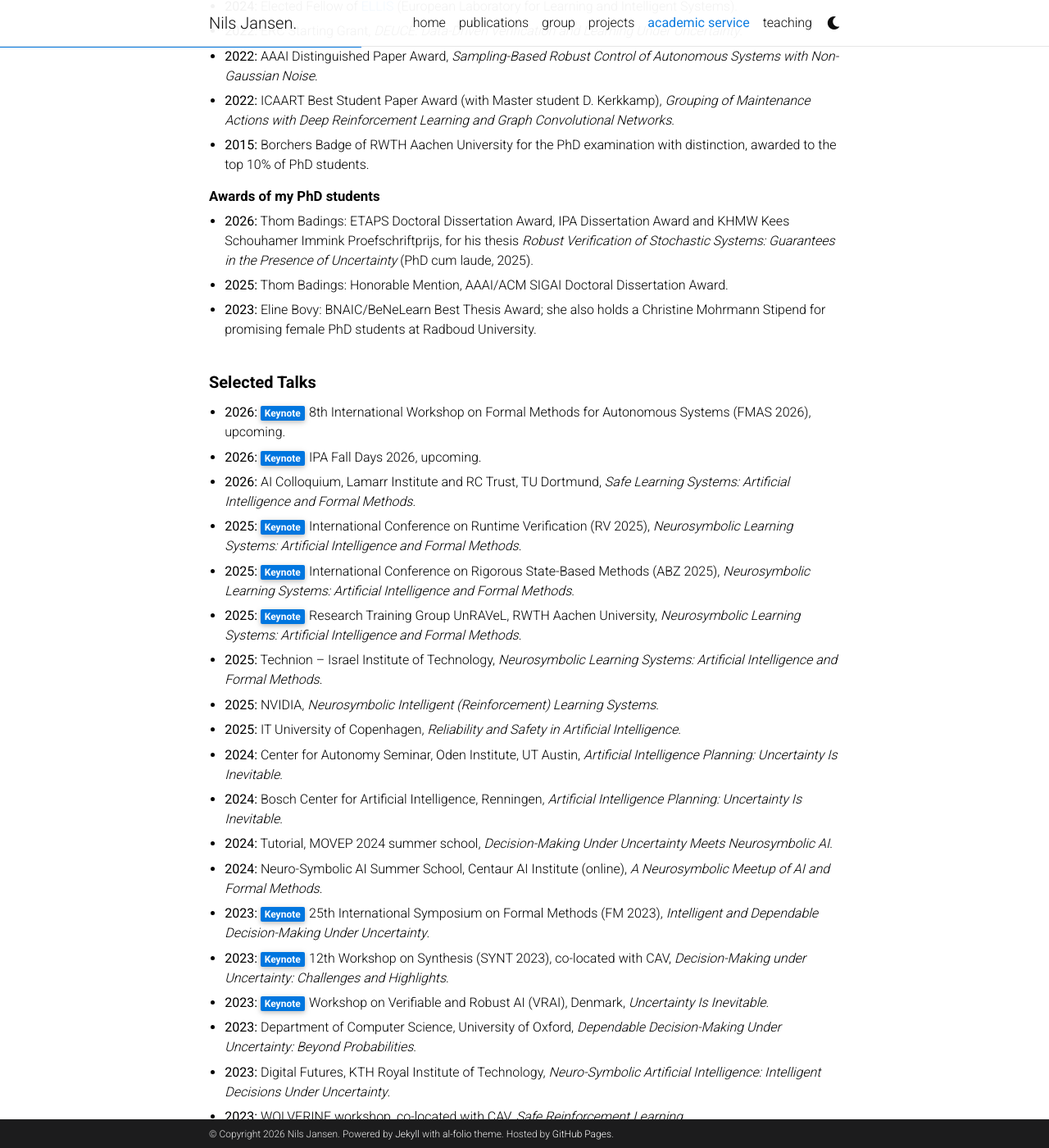
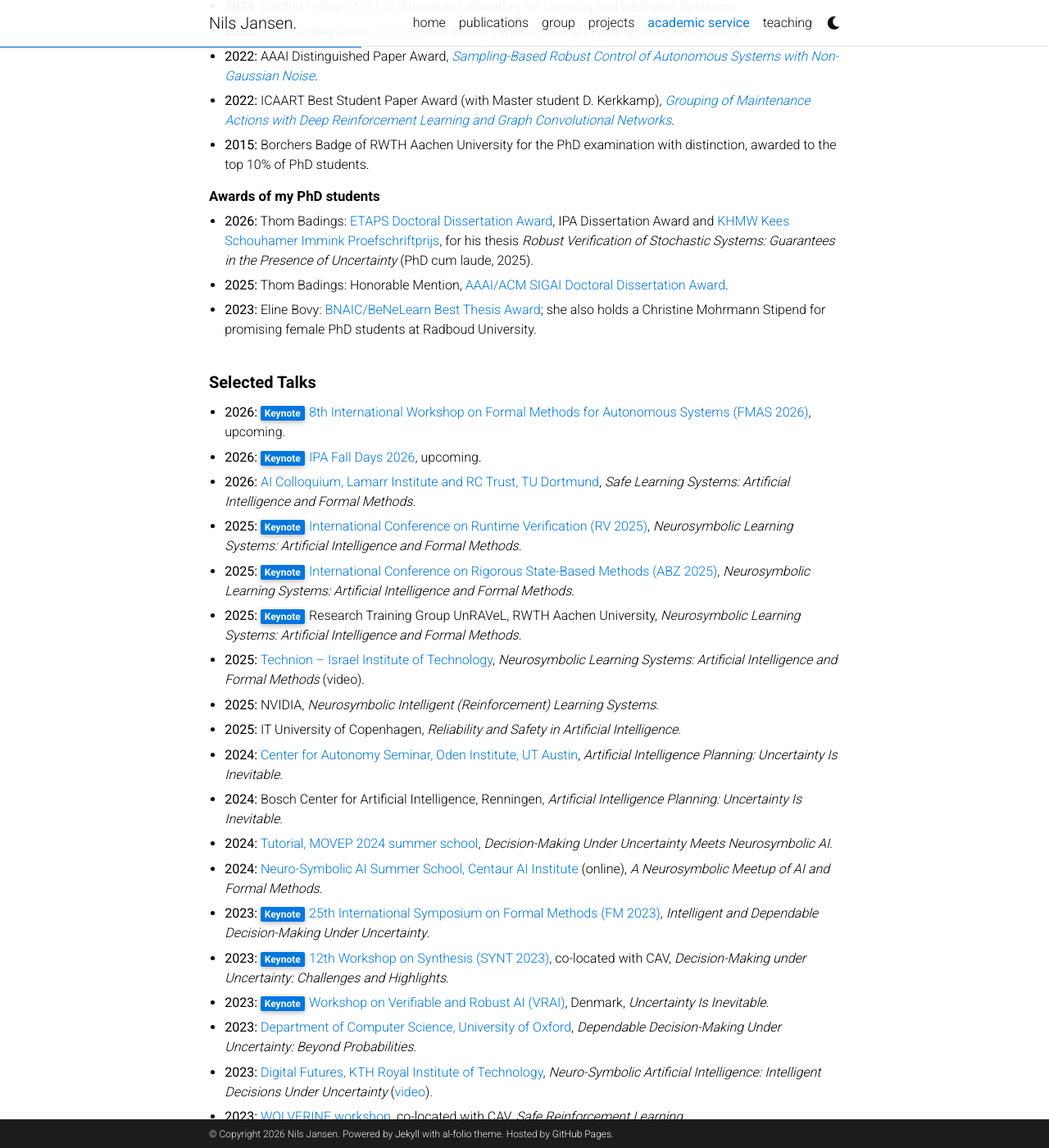
Before and after one commit to njansen123/njansen123.github.io, a Jekyll site: the page built from _pages/service.md, in a window 1280 px wide and 1400 px high, scrolled down 1043 px. Shown: the whole window at 82% size. Built offline with Jekyll 4.4.1, drawn with Linux system fonts in a browser that asks for light colours; comment, search, counter and statistics services are not loaded; a style sheet for code colours, icons or effects is not loaded; some of the changed text lies outside the part shown.

Commit message:
Service: link venues, talks, media, awards and events
Co-Authored-By: Claude Opus 5.5 <noreply@anthropic.com>
Claude-Session: https://claude.ai/code/session_01GhL6EQJyd4JpUX8UuWBmeQ

```diff
--- a/_pages/service.md
+++ b/_pages/service.md
@@ -59,14 +59,14 @@ redirect_from:
 <div class="service-section">
 <h2 class="category">Program Committees</h2>
 
-<p><b>Steering committee:</b> QEST (International Conference on Quantitative Evaluation of SysTems), since 2023.</p>
+<p><b>Steering committee:</b> <a href="https://www.qest.org/" target="_blank">QEST</a> (International Conference on Quantitative Evaluation of SysTems), since 2023.</p>
 
 <div class="service-timeline">
 
 <div class="year-row">
   <div class="year-label">2027</div>
   <div class="year-items">
-    <span class="service-pill chair">CAV (Area Chair)</span>
+    <span class="service-pill chair"><a href="https://conferences.i-cav.org/2027/" target="_blank">CAV (Area Chair)</a></span>
   </div>
 </div>
 
@@ -75,30 +75,30 @@ redirect_from:
   <div class="year-items">
     <span class="service-pill"><a href="https://2026.ijcai.org/" target="_blank">IJCAI (SPC)</a></span>
     <span class="service-pill"><a href="https://aaai.org/conference/aaai/aaai-26/" target="_blank">AAAI (SPC)</a></span>
-    <span class="service-pill">FMCAD</span>
-    <span class="service-pill">TACAS</span>
+    <span class="service-pill"><a href="https://fmcad.org/FMCAD26/" target="_blank">FMCAD</a></span>
+    <span class="service-pill"><a href="https://etaps.org/2026/conferences/tacas/" target="_blank">TACAS</a></span>
   </div>
 </div>
 
 <div class="year-row">
   <div class="year-label">2025</div>
   <div class="year-items">
-    <span class="service-pill chair"><a href="https://iclr.cc/" target="_blank">ICLR (Area Chair)</a></span>
-    <span class="service-pill">AAAI</span>
-    <span class="service-pill">QEST</span>
-    <span class="service-pill">NeurIPS</span>
-    <span class="service-pill">NFM</span>
+    <span class="service-pill chair"><a href="https://iclr.cc/Conferences/2025" target="_blank">ICLR (Area Chair)</a></span>
+    <span class="service-pill"><a href="https://aaai.org/conference/aaai/aaai-25/" target="_blank">AAAI</a></span>
+    <span class="service-pill"><a href="https://www.qest.org/qest-formats-2025" target="_blank">QEST</a></span>
+    <span class="service-pill"><a href="https://neurips.cc/Conferences/2025" target="_blank">NeurIPS</a></span>
+    <span class="service-pill"><a href="https://shemesh.larc.nasa.gov/nfm2025/" target="_blank">NFM</a></span>
   </div>
 </div>
 
 <div class="year-row">
   <div class="year-label">2024</div>
   <div class="year-items">
-    <span class="service-pill chair"><a href="https://www.aamas2024-conference.auckland.ac.nz/" target="_blank">AAMAS (Area Chair)</a></span>
-    <span class="service-pill">TACAS</span>
-    <span class="service-pill">AAAI</span>
-    <span class="service-pill">QEST</span>
-    <span class="service-pill">NeurIPS</span>
+    <span class="service-pill chair"><a href="https://www.ifaamas.org/AAMAS/aamas2024/" target="_blank">AAMAS (Area Chair)</a></span>
+    <span class="service-pill"><a href="https://etaps.org/2024/conferences/tacas/" target="_blank">TACAS</a></span>
+    <span class="service-pill"><a href="https://aaai.org/conference/aaai/aaai-24/" target="_blank">AAAI</a></span>
+    <span class="service-pill"><a href="https://www.qest.org/qest-formats-2024" target="_blank">QEST</a></span>
+    <span class="service-pill"><a href="https://neurips.cc/Conferences/2024" target="_blank">NeurIPS</a></span>
   </div>
 </div>
 
@@ -106,28 +106,28 @@ redirect_from:
   <div class="year-label">2023</div>
   <div class="year-items">
     <span class="service-pill chair"><a href="https://www.qest.org/qest2023/" target="_blank">QEST (co-chair)</a></span>
-    <span class="service-pill">ICLR</span>
-    <span class="service-pill">IJCAI</span>
-    <span class="service-pill">ICML</span>
-    <span class="service-pill">NeurIPS</span>
-    <span class="service-pill">SETTA</span>
-    <span class="service-pill">AAAI</span>
+    <span class="service-pill"><a href="https://iclr.cc/Conferences/2023" target="_blank">ICLR</a></span>
+    <span class="service-pill"><a href="https://ijcai-23.org/" target="_blank">IJCAI</a></span>
+    <span class="service-pill"><a href="https://icml.cc/Conferences/2023" target="_blank">ICML</a></span>
+    <span class="service-pill"><a href="https://neurips.cc/Conferences/2023" target="_blank">NeurIPS</a></span>
+    <span class="service-pill"><a href="https://link.springer.com/978-981-99-8663-7" target="_blank">SETTA</a></span>
+    <span class="service-pill"><a href="https://aaai-23.aaai.org/" target="_blank">AAAI</a></span>
   </div>
 </div>
 
 <div class="year-row">
   <div class="year-label">2022</div>
   <div class="year-items">
-    <span class="service-pill"><a href="" target="_blank">IJCAI</a></span>
-    <span class="service-pill"><a href="" target="_blank">AAMAS</a></span>
-    <span class="service-pill"><a href="" target="_blank">AAAI</a></span>
-    <span class="service-pill"><a href="https://iclr.cc/" target="_blank">ICLR</a></span>
-    <span class="service-pill"><a href="https://nips.cc/Conferences/2022" target="_blank">NeurIPS</a></span>
-    <span class="service-pill">QEST</span>
-    <span class="service-pill">ICML</span>
-    <span class="service-pill">MOVEP</span>
-    <span class="service-pill">BNAIC/BeNeLearn</span>
-    <span class="service-pill">COMPSAC</span>
+    <span class="service-pill"><a href="https://ijcai-22.org/" target="_blank">IJCAI</a></span>
+    <span class="service-pill"><a href="https://aamas2022-conference.auckland.ac.nz/" target="_blank">AAMAS</a></span>
+    <span class="service-pill"><a href="https://aaai.org/Conferences/AAAI-22/" target="_blank">AAAI</a></span>
+    <span class="service-pill"><a href="https://iclr.cc/Conferences/2022" target="_blank">ICLR</a></span>
+    <span class="service-pill"><a href="https://neurips.cc/Conferences/2022" target="_blank">NeurIPS</a></span>
+    <span class="service-pill"><a href="https://www.qest.org/qest2022/" target="_blank">QEST</a></span>
+    <span class="service-pill"><a href="https://icml.cc/Conferences/2022" target="_blank">ICML</a></span>
+    <span class="service-pill"><a href="https://movep2022.cs.aau.dk/" target="_blank">MOVEP</a></span>
+    <span class="service-pill"><a href="https://bnaic2022.uantwerpen.be/" target="_blank">BNAIC/BeNeLearn</a></span>
+    <span class="service-pill"><a href="https://ieeecompsac.computer.org/2022/" target="_blank">COMPSAC</a></span>
   </div>
 </div>
 
@@ -142,8 +142,8 @@ redirect_from:
     <span class="service-pill"><a href="https://conf.researchr.org/track/ecoop-issta-2021/ecoop-issta-2021-spin" target="_blank">SPIN</a></span>
     <span class="service-pill"><a href="https://aaai.org/Conferences/AAAI-21/" target="_blank">AAAI</a></span>
     <span class="service-pill"><a href="https://sites.uclouvain.be/adhs21/" target="_blank">ADHS</a></span>
-    <span class="service-pill"><a href="https://iclr.cc/" target="_blank">ICLR</a></span>
-    <span class="service-pill"><a href="" target="_blank">FASE</a></span>
+    <span class="service-pill"><a href="https://iclr.cc/Conferences/2021" target="_blank">ICLR</a></span>
+    <span class="service-pill"><a href="https://etaps.org/2021/fase.html" target="_blank">FASE</a></span>
   </div>
 </div>
 
@@ -162,8 +162,8 @@ redirect_from:
 <div class="year-row">
   <div class="year-label">2019</div>
   <div class="year-items">
-    <span class="service-pill"><a href="https://nips.cc" target="_blank">NeurIPS</a></span>
-    <span class="service-pill">IJCAI</span>
+    <span class="service-pill"><a href="https://neurips.cc/Conferences/2019" target="_blank">NeurIPS</a></span>
+    <span class="service-pill"><a href="https://www.ijcai19.org/" target="_blank">IJCAI</a></span>
     <span class="service-pill"><a href="http://www.qest.org/qest2019/" target="_blank">QEST</a></span>
     <span class="service-pill"><a href="https://e-nns.org/icann2019/" target="_blank">ICANN</a></span>
     <span class="service-pill"><a href="http://www4.comp.polyu.edu.hk/~csguannan/setta19/" target="_blank">SETTA</a></span>
@@ -200,44 +200,44 @@ redirect_from:
 
 <ul class="service-list">
   <li><b>2024:</b> Elected Fellow of <a href="https://ellis.eu/person/nils-jansen" target="_blank">ELLIS</a> (European Laboratory for Learning and Intelligent Systems).</li>
-  <li><b>2022:</b> ERC Starting Grant, <i>DEUCE: Data-Driven Verification and Learning Under Uncertainty</i>.</li>
-  <li><b>2022:</b> AAAI Distinguished Paper Award, <i>Sampling-Based Robust Control of Autonomous Systems with Non-Gaussian Noise</i>.</li>
-  <li><b>2022:</b> ICAART Best Student Paper Award (with Master student D. Kerkkamp), <i>Grouping of Maintenance Actions with Deep Reinforcement Learning and Graph Convolutional Networks</i>.</li>
+  <li><b>2022:</b> ERC Starting Grant, <i><a href="https://cordis.europa.eu/project/id/101077178" target="_blank">DEUCE</a>: Data-Driven Verification and Learning Under Uncertainty</i>.</li>
+  <li><b>2022:</b> AAAI Distinguished Paper Award, <i><a href="https://ojs.aaai.org/index.php/AAAI/article/view/21201" target="_blank">Sampling-Based Robust Control of Autonomous Systems with Non-Gaussian Noise</a></i>.</li>
+  <li><b>2022:</b> ICAART Best Student Paper Award (with Master student D. Kerkkamp), <i><a href="https://www.scitepress.org/Papers/2022/109075/" target="_blank">Grouping of Maintenance Actions with Deep Reinforcement Learning and Graph Convolutional Networks</a></i>.</li>
   <li><b>2015:</b> Borchers Badge of RWTH Aachen University for the PhD examination with distinction, awarded to the top 10% of PhD students.</li>
 </ul>
 
 <h3 class="mt-3" style="font-size:1.05rem;font-weight:600;">Awards of my PhD students</h3>
 <ul class="service-list">
-  <li><b>2026:</b> Thom Badings: ETAPS Doctoral Dissertation Award, IPA Dissertation Award and KHMW Kees Schouhamer Immink Proefschriftprijs, for his thesis <i>Robust Verification of Stochastic Systems: Guarantees in the Presence of Uncertainty</i> (PhD cum laude, 2025).</li>
-  <li><b>2025:</b> Thom Badings: Honorable Mention, AAAI/ACM SIGAI Doctoral Dissertation Award.</li>
-  <li><b>2023:</b> Eline Bovy: BNAIC/BeNeLearn Best Thesis Award; she also holds a Christine Mohrmann Stipend for promising female PhD students at Radboud University.</li>
+  <li><b>2026:</b> Thom Badings: <a href="https://etaps.org/awards/doctoral-dissertation/" target="_blank">ETAPS Doctoral Dissertation Award</a>, IPA Dissertation Award and <a href="https://khmw.nl/interview-met-thom-badings-winnaar-kees-schouhamer-immink-proefschriftprijs/" target="_blank">KHMW Kees Schouhamer Immink Proefschriftprijs</a>, for his thesis <i>Robust Verification of Stochastic Systems: Guarantees in the Presence of Uncertainty</i> (PhD cum laude, 2025).</li>
+  <li><b>2025:</b> Thom Badings: Honorable Mention, <a href="https://erlangenhub.ox.ac.uk/thom-badings-aaai-2026-honourable-mention/" target="_blank">AAAI/ACM SIGAI Doctoral Dissertation Award</a>.</li>
+  <li><b>2023:</b> Eline Bovy: <a href="https://ii.tudelft.nl/bnvki/conference-report-bnaic-benelearn-2023/" target="_blank">BNAIC/BeNeLearn Best Thesis Award</a>; she also holds a Christine Mohrmann Stipend for promising female PhD students at Radboud University.</li>
 </ul>
 </div>
 
 <div class="service-section mt-4">
 <h2 class="category">Selected Talks</h2>
 <ul class="service-list">
-  <li><b>2026:</b> <span class="badge" style="background:var(--global-theme-color,#0076df);color:#fff;font-weight:600;margin-right:.35rem;">Keynote</span>8th International Workshop on Formal Methods for Autonomous Systems (FMAS 2026), upcoming.</li>
-  <li><b>2026:</b> <span class="badge" style="background:var(--global-theme-color,#0076df);color:#fff;font-weight:600;margin-right:.35rem;">Keynote</span>IPA Fall Days 2026, upcoming.</li>
-  <li><b>2026:</b> AI Colloquium, Lamarr Institute and RC Trust, TU Dortmund, <i>Safe Learning Systems: Artificial Intelligence and Formal Methods</i>.</li>
-  <li><b>2025:</b> <span class="badge" style="background:var(--global-theme-color,#0076df);color:#fff;font-weight:600;margin-right:.35rem;">Keynote</span>International Conference on Runtime Verification (RV 2025), <i>Neurosymbolic Learning Systems: Artificial Intelligence and Formal Methods</i>.</li>
-  <li><b>2025:</b> <span class="badge" style="background:var(--global-theme-color,#0076df);color:#fff;font-weight:600;margin-right:.35rem;">Keynote</span>International Conference on Rigorous State-Based Methods (ABZ 2025), <i>Neurosymbolic Learning Systems: Artificial Intelligence and Formal Methods</i>.</li>
+  <li><b>2026:</b> <span class="badge" style="background:var(--global-theme-color,#0076df);color:#fff;font-weight:600;margin-right:.35rem;">Keynote</span><a href="https://fmasworkshop.github.io/FMAS2026/" target="_blank">8th International Workshop on Formal Methods for Autonomous Systems (FMAS 2026)</a>, upcoming.</li>
+  <li><b>2026:</b> <span class="badge" style="background:var(--global-theme-color,#0076df);color:#fff;font-weight:600;margin-right:.35rem;">Keynote</span><a href="https://ipa.win.tue.nl/" target="_blank">IPA Fall Days 2026</a>, upcoming.</li>
+  <li><b>2026:</b> <a href="https://lamarr-institute.org/events/ai-colloquium-with-prof-dr-jansen-on-safe-learning-systems-artificial-intelligence-and-formal-method/" target="_blank">AI Colloquium, Lamarr Institute and RC Trust, TU Dortmund</a>, <i>Safe Learning Systems: Artificial Intelligence and Formal Methods</i>.</li>
+  <li><b>2025:</b> <span class="badge" style="background:var(--global-theme-color,#0076df);color:#fff;font-weight:600;margin-right:.35rem;">Keynote</span><a href="https://rv25.isec.tugraz.at/?page_id=24" target="_blank">International Conference on Runtime Verification (RV 2025)</a>, <i>Neurosymbolic Learning Systems: Artificial Intelligence and Formal Methods</i>.</li>
+  <li><b>2025:</b> <span class="badge" style="background:var(--global-theme-color,#0076df);color:#fff;font-weight:600;margin-right:.35rem;">Keynote</span><a href="https://abz-conf.org/site/2025/keynotes" target="_blank">International Conference on Rigorous State-Based Methods (ABZ 2025)</a>, <i>Neurosymbolic Learning Systems: Artificial Intelligence and Formal Methods</i>.</li>
   <li><b>2025:</b> <span class="badge" style="background:var(--global-theme-color,#0076df);color:#fff;font-weight:600;margin-right:.35rem;">Keynote</span>Research Training Group UnRAVeL, RWTH Aachen University, <i>Neurosymbolic Learning Systems: Artificial Intelligence and Formal Methods</i>.</li>
-  <li><b>2025:</b> Technion &ndash; Israel Institute of Technology, <i>Neurosymbolic Learning Systems: Artificial Intelligence and Formal Methods</i>.</li>
+  <li><b>2025:</b> <a href="https://www.youtube.com/watch?v=Au_QDBiCMdI" target="_blank">Technion &ndash; Israel Institute of Technology</a>, <i>Neurosymbolic Learning Systems: Artificial Intelligence and Formal Methods</i> (video).</li>
   <li><b>2025:</b> NVIDIA, <i>Neurosymbolic Intelligent (Reinforcement) Learning Systems</i>.</li>
   <li><b>2025:</b> IT University of Copenhagen, <i>Reliability and Safety in Artificial Intelligence</i>.</li>
-  <li><b>2024:</b> Center for Autonomy Seminar, Oden Institute, UT Austin, <i>Artificial Intelligence Planning: Uncertainty Is Inevitable</i>.</li>
+  <li><b>2024:</b> <a href="https://autonomy.oden.utexas.edu/events/center-autonomy-seminar-nils-jansen" target="_blank">Center for Autonomy Seminar, Oden Institute, UT Austin</a>, <i>Artificial Intelligence Planning: Uncertainty Is Inevitable</i>.</li>
   <li><b>2024:</b> Bosch Center for Artificial Intelligence, Renningen, <i>Artificial Intelligence Planning: Uncertainty Is Inevitable</i>.</li>
-  <li><b>2024:</b> Tutorial, MOVEP 2024 summer school, <i>Decision-Making Under Uncertainty Meets Neurosymbolic AI</i>.</li>
-  <li><b>2024:</b> Neuro-Symbolic AI Summer School, Centaur AI Institute (online), <i>A Neurosymbolic Meetup of AI and Formal Methods</i>.</li>
-  <li><b>2023:</b> <span class="badge" style="background:var(--global-theme-color,#0076df);color:#fff;font-weight:600;margin-right:.35rem;">Keynote</span>25th International Symposium on Formal Methods (FM 2023), <i>Intelligent and Dependable Decision-Making Under Uncertainty</i>.</li>
-  <li><b>2023:</b> <span class="badge" style="background:var(--global-theme-color,#0076df);color:#fff;font-weight:600;margin-right:.35rem;">Keynote</span>12th Workshop on Synthesis (SYNT 2023), co-located with CAV, <i>Decision-Making under Uncertainty: Challenges and Highlights</i>.</li>
-  <li><b>2023:</b> <span class="badge" style="background:var(--global-theme-color,#0076df);color:#fff;font-weight:600;margin-right:.35rem;">Keynote</span>Workshop on Verifiable and Robust AI (VRAI), Denmark, <i>Uncertainty Is Inevitable</i>.</li>
-  <li><b>2023:</b> Department of Computer Science, University of Oxford, <i>Dependable Decision-Making Under Uncertainty: Beyond Probabilities</i>.</li>
-  <li><b>2023:</b> Digital Futures, KTH Royal Institute of Technology, <i>Neuro-Symbolic Artificial Intelligence: Intelligent Decisions Under Uncertainty</i>.</li>
-  <li><b>2023:</b> WOLVERINE workshop, co-located with CAV, <i>Safe Reinforcement Learning</i>.</li>
-  <li><b>2022:</b> 1st Workshop on Safe Reinforcement Learning, co-located with IJCAI, <i>Safe RL: A Collection of Flavors</i>.</li>
-  <li><b>2022:</b> RL-CONFORM workshop, co-located with IROS, <i>Safe Reinforcement Learning under Partial Observability</i>.</li>
+  <li><b>2024:</b> <a href="https://movep24.irisa.fr/programme/" target="_blank">Tutorial, MOVEP 2024 summer school</a>, <i>Decision-Making Under Uncertainty Meets Neurosymbolic AI</i>.</li>
+  <li><b>2024:</b> <a href="https://neurosymbolic.github.io/nsss2024/schedule.html" target="_blank">Neuro-Symbolic AI Summer School, Centaur AI Institute</a> (online), <i>A Neurosymbolic Meetup of AI and Formal Methods</i>.</li>
+  <li><b>2023:</b> <span class="badge" style="background:var(--global-theme-color,#0076df);color:#fff;font-weight:600;margin-right:.35rem;">Keynote</span><a href="https://fm2023.isp.uni-luebeck.de/?p=63" target="_blank">25th International Symposium on Formal Methods (FM 2023)</a>, <i>Intelligent and Dependable Decision-Making Under Uncertainty</i>.</li>
+  <li><b>2023:</b> <span class="badge" style="background:var(--global-theme-color,#0076df);color:#fff;font-weight:600;margin-right:.35rem;">Keynote</span><a href="https://homepage.cs.uiowa.edu/~ajreynol/SYNT2023/program.html" target="_blank">12th Workshop on Synthesis (SYNT 2023)</a>, co-located with CAV, <i>Decision-Making under Uncertainty: Challenges and Highlights</i>.</li>
+  <li><b>2023:</b> <span class="badge" style="background:var(--global-theme-color,#0076df);color:#fff;font-weight:600;margin-right:.35rem;">Keynote</span><a href="https://www.aicentre.dk/events/workshop-on-verifiable-and-robust-ai" target="_blank">Workshop on Verifiable and Robust AI (VRAI)</a>, Denmark, <i>Uncertainty Is Inevitable</i>.</li>
+  <li><b>2023:</b> <a href="https://www.cs.ox.ac.uk/seminars/2573.html" target="_blank">Department of Computer Science, University of Oxford</a>, <i>Dependable Decision-Making Under Uncertainty: Beyond Probabilities</i>.</li>
+  <li><b>2023:</b> <a href="https://www.digitalfutures.kth.se/event/neuro-symbolic-artificial-intelligence-intelligent-decisions-under-uncertainty/" target="_blank">Digital Futures, KTH Royal Institute of Technology</a>, <i>Neuro-Symbolic Artificial Intelligence: Intelligent Decisions Under Uncertainty</i> (<a href="https://www.youtube.com/watch?v=8-BOEKcCals" target="_blank">video</a>).</li>
+  <li><b>2023:</b> <a href="https://wolverine-workshop.github.io/Wolverine2023/" target="_blank">WOLVERINE workshop</a>, co-located with CAV, <i>Safe Reinforcement Learning</i>.</li>
+  <li><b>2022:</b> <a href="https://sites.google.com/view/safe-rl-2022/" target="_blank">1st Workshop on Safe Reinforcement Learning</a>, co-located with IJCAI, <i>Safe RL: A Collection of Flavors</i>.</li>
+  <li><b>2022:</b> <a href="https://rlconform-workshop.github.io/" target="_blank">RL-CONFORM workshop</a>, co-located with IROS, <i>Safe Reinforcement Learning under Partial Observability</i>.</li>
 </ul>
 </div>
 
@@ -252,12 +252,12 @@ redirect_from:
 <div class="service-section mt-4">
 <h2 class="category">Media</h2>
 <ul class="service-list">
-  <li><b>2024:</b> MIT Technology Review: <i>Mathematik | KI braucht dringend Nachhilfe</i> (Eike Kühl).</li>
+  <li><b>2024:</b> MIT Technology Review: <i><a href="https://t3n.de/news/mathematik-ki-braucht-dringend-nachhilfe-1626083/" target="_blank">Mathematik | KI braucht dringend Nachhilfe</a></i> (Eike Kühl).</li>
   <li><b>2023:</b> I/O Magazine: <i>How can AI better handle uncertainties in the real world?</i> (Bennie Mols).</li>
-  <li><b>2023:</b> TechGelderland: <i>Using data to make the world safer</i> (Joep Peters).</li>
-  <li><b>2022:</b> AIhub: <i>Developing safe controllers for autonomous systems under uncertainty</i> (Thom Badings and Nils Jansen).</li>
-  <li><b>2021:</b> Communications of the ACM: <i>Approach to AI Offers More Certainty in the Face of Uncertainty</i>.</li>
-  <li><b>2021:</b> Innovation Origins, Computable, Bits&amp;Chips and Executive-People on our approach to reducing uncertainty in AI decision-making.</li>
+  <li><b>2023:</b> TechGelderland: <i><a href="https://www.techgelderland.nl/werken/using-data-to-make-the-world-safer/" target="_blank">Using data to make the world safer</a></i> (Joep Peters).</li>
+  <li><b>2022:</b> AIhub: <i><a href="https://aihub.org/2022/04/05/developing-safe-controllers-for-autonomous-systems-under-uncertainty/" target="_blank">Developing safe controllers for autonomous systems under uncertainty</a></i> (Thom Badings and Nils Jansen).</li>
+  <li><b>2021:</b> Communications of the ACM: <i><a href="https://cacm.acm.org/news/250174-approach-to-ai-offers-more-certainty-in-the-face-of-uncertainty/fulltext" target="_blank">Approach to AI Offers More Certainty in the Face of Uncertainty</a></i>.</li>
+  <li><b>2021:</b> <a href="https://ioplus.nl/archive/en/a-new-model-reduces-uncertainty-in-ai/" target="_blank">Innovation Origins</a>, <a href="https://computable.nl/2021/01/26/radboud-maakt-kunstmatige-intelligentie-slimmer" target="_blank">Computable</a>, <a href="https://bits-chips.com/article/radboud-and-tue-help-improve-ai-decision-making/" target="_blank">Bits&amp;Chips</a> and <a href="https://www.dutchitleaders.nl/news/164952/nieuwe-ai-benadering-biedt-meer-zekerheid-bij-onzekerheid" target="_blank">Executive-People</a> on our approach to reducing uncertainty in AI decision-making.</li>
 </ul>
 </div>
 
@@ -295,7 +295,7 @@ redirect_from:
 
 <ul class="service-list">
   <li><a href="https://www.dagstuhl.de/24361" target="_blank">Dagstuhl Seminar 24361: Artificial Intelligence and Formal Methods Join Forces for Reliable Autonomy</a> (2024)</li>
-  <li>AISoLA 2023, Track C2 Chair (2023)</li>
+  <li><a href="https://2023-aisola.isola-conference.org/" target="_blank">AISoLA 2023</a>, Track C2 Chair (2023)</li>
   <li><a href="https://www.dagstuhl.de/23492" target="_blank">Dagstuhl Seminar 23492: Model Learning for Improved Trustworthiness in Autonomous Systems</a> (2023)</li>
   <li><a href="https://www.lorentzcenter.nl/predictive-maintenance-let-data-maintain-the-model.html" target="_blank">Lorentz Center Workshop: Predictive Maintenance: Let Data Maintain the Model</a> (2023)</li>
   <li><a href="https://www.lorentzcenter.nl/rigorous-automated-planning-2022.html" target="_blank">Lorentz Center Workshop: Rigorous Automated Planning</a> (2022)</li>
```
